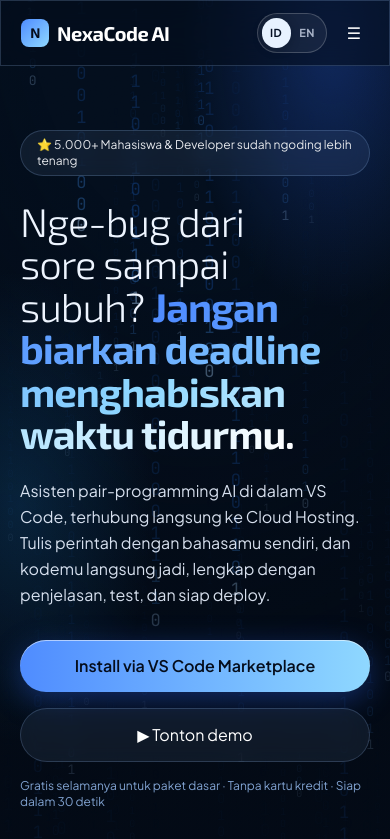
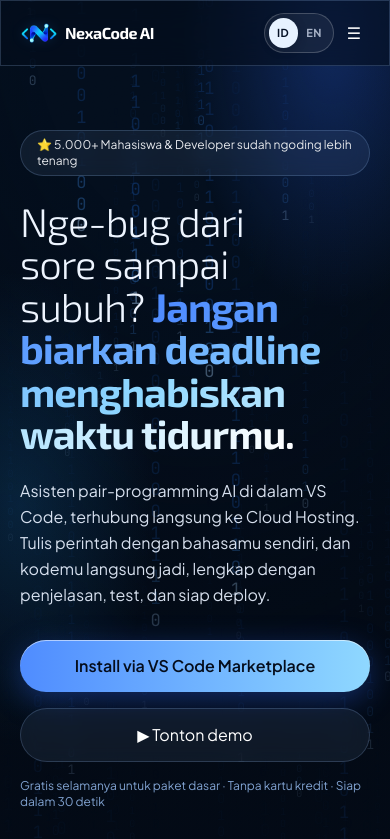
Before and after one commit to Yann-25/NexaCode, a plain HTML site: page index.html in a window 390 px wide. Shown: the top 839 px of the page. Drawn offline with nearby package versions, Linux system fonts and the light colour scheme; animation ran at ten frames a second.

Commit message:
update code terbaru

```diff
--- a/css/style.css
+++ b/css/style.css
@@ -137,3 +137,15 @@
 .lang-choice:hover:not([aria-pressed="true"]){color:white;background:#ffffff18}
 .lang-choice:focus-visible{outline:2px solid #8fd8ff;outline-offset:2px}
 @media(max-width:390px){.lang-switch{margin-left:auto}.lang-choice{min-width:29px;padding:4px 6px}}
+
+
+/* NexaCode visual identity — icon from supplied brand artwork */
+.brand-mark { width: 46px; height: 31px; object-fit: contain; flex: none; filter: drop-shadow(0 0 6px rgba(42,154,255,.18)); }
+.brand-mark-about { width: 54px; height: 38px; object-fit: contain; flex: none; }
+.brand-mark-footer { width: 40px; height: 28px; object-fit: contain; flex: none; }
+@media (max-width: 639px) {
+  .brand-mark { width: 36px; height: 25px; }
+  .brand-title { font-size: 1rem; white-space: nowrap; }
+  header nav > a { gap: 5px; min-width: 0; }
+  header nav > div:last-child { gap: 5px; }
+}
--- a/index.html
+++ b/index.html
@@ -5,6 +5,7 @@
 <meta name="viewport" content="width=device-width, initial-scale=1, viewport-fit=cover">
 <meta name="description" content="NexaCode AI: asisten pair-programming di VS Code. Tulis perintah dengan bahasamu sendiri, kode langsung jadi.">
 <title>NexaCode AI – Asisten Pair-Programming di VS Code</title>
+<link rel="icon" type="image/png" href="assets/favicon.png">
 <link href="https://fonts.googleapis.com/css2?family=Exo+2:wght@200..700&family=Plus+Jakarta+Sans:wght@400;500;600;700&family=JetBrains+Mono:wght@400;500&display=swap" rel="stylesheet">
 <script src="https://cdn.tailwindcss.com/3.4.17"></script>
 <script src="js/tailwind-config.js"></script>
@@ -19,7 +20,7 @@
 <header class="sticky top-0 z-50 glass" style="top:env(safe-area-inset-top,0px)">
   <nav class="max-w-7xl mx-auto px-5 h-16 flex items-center justify-between">
     <a href="#beranda" class="font-serif text-xl font-bold text-white flex items-center gap-2">
-      <span class="w-7 h-7 rounded-lg bg-gradient-to-br from-[#4f8cff] to-[#8fd8ff] inline-flex items-center justify-center text-black text-sm">N</span>NexaCode AI
+      <img class="brand-mark" src="assets/nexacode-logo.png" alt="" width="46" height="31" decoding="async"><span class="brand-title">NexaCode AI</span>
     </a>
     <div class="hidden md:flex gap-6 lg:gap-8 text-sm text-gray-300" id="navLinks">
       <a class="hover:text-white" href="#beranda">Beranda</a><a class="hover:text-white" href="#tentang">Tentang Kami</a><a class="hover:text-white" href="#fitur">Fitur</a><a class="hover:text-white" href="#demo">Demo</a><a class="hover:text-white" href="#harga">Harga</a><a class="hover:text-white" href="#faq">FAQ</a>
@@ -273,7 +274,7 @@
       <div class="mt-9 flex flex-wrap gap-3"><a href="#harga" class="px-6 py-3 rounded-full bg-gradient-to-r from-[#4f8cff] to-[#8fd8ff] text-black font-semibold">Install (Gratis)</a><a href="#demo" class="px-6 py-3 rounded-full border border-white/25 text-white hover:bg-white/10">Lihat Demo</a></div>
     </div>
     <aside class="rv glass neon rounded-3xl p-7">
-      <div class="flex items-center gap-3"><span class="w-11 h-11 rounded-xl bg-gradient-to-br from-[#4f8cff] to-[#8fd8ff] inline-flex items-center justify-center text-black font-bold">N</span><div><div class="font-serif text-xl text-white leading-tight">NexaCode AI</div><div class="text-xs text-gray-400">Asisten pair-programming</div></div></div>
+      <div class="flex items-center gap-3"><img class="brand-mark-about" src="assets/nexacode-logo.png" alt="Logo NexaCode AI" width="54" height="38" decoding="async"><div><div class="font-serif text-xl text-white leading-tight">NexaCode AI</div><div class="text-xs text-gray-400">Asisten pair-programming</div></div></div>
       <dl class="idcard mt-6">
         <div><dt>Berjalan di</dt><dd>VS Code</dd></div>
         <div><dt>Cara memberi perintah</dt><dd>Bahasa sehari-hari</dd></div>
@@ -503,7 +504,7 @@
 <footer class="border-t border-white/10 pt-14 pb-8">
   <div class="max-w-7xl mx-auto px-5 grid sm:grid-cols-2 lg:grid-cols-4 gap-10 text-sm">
     <div>
-      <div class="font-serif text-xl text-white font-bold">NexaCode AI</div>
+      <div class="font-serif text-xl text-white font-bold flex items-center gap-2"><img class="brand-mark-footer" src="assets/nexacode-logo.png" alt="" width="40" height="28" decoding="async"><span>NexaCode AI</span></div>
       <p class="mt-3 text-gray-400 leading-relaxed">Asisten pair-programming AI untuk mahasiswa dan developer.</p>
       <div class="mt-4 flex gap-3 text-gray-400"><a class="hover:text-white" href="https://github.com/nexacode-ai" target="_blank" rel="noopener">GitHub</a><a class="hover:text-white" href="https://discord.gg/nexacode" target="_blank" rel="noopener">Discord</a><a class="hover:text-white" href="https://www.youtube.com/@nexacodeai" target="_blank" rel="noopener">YouTube</a><a class="hover:text-white" href="https://www.instagram.com/nexacode.ai" target="_blank" rel="noopener">Instagram</a></div>
       <p class="mt-5 text-xs text-gray-500">Support: support@nexacode.ai<br>VIP Hotline: 0800-1234-5678</p>
```
Also changed, not shown: README.txt, assets/favicon.png (added), assets/nexacode-icon.png (added), assets/nexacode-logo.png (added).
